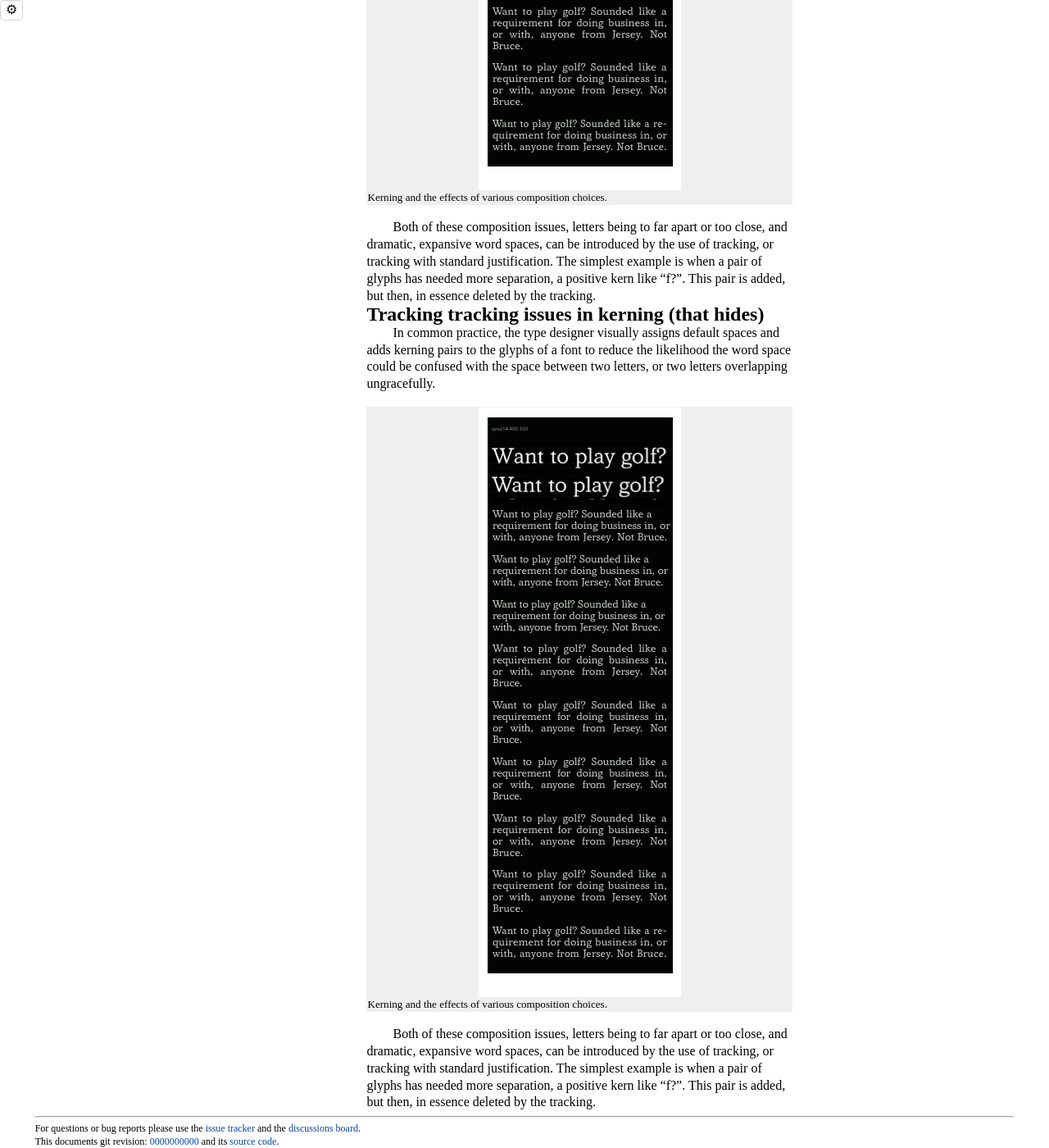
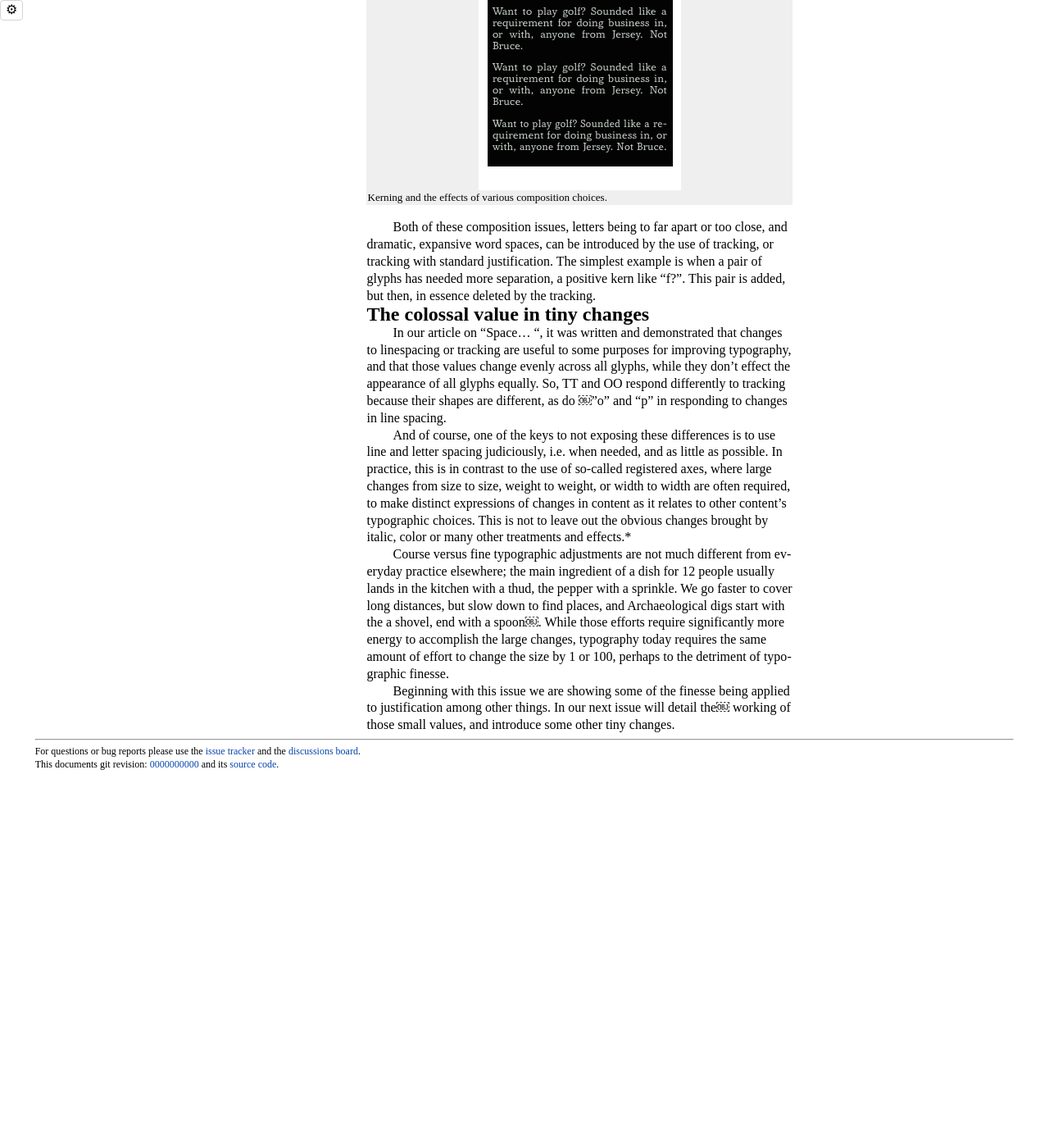
Before and after one commit to graphicore/varla-varfo, a Jekyll site: the page built from Emsquare/Volume-01/Issue-01/Main-Article.md, in a window 1280 px wide and 1400 px high, scrolled down 11510 px. Shown: the whole window at 82% size. Built offline with Jekyll 4.4.1, drawn with Linux system fonts in a browser that asks for light colours; some web fonts are replaced; after the commit the page ends 12450 px from its top, so only the background shows below that.

Commit message:
Update short-02.md

```diff
--- a/Emsquare/Volume-01/Issue-01/shorts/short-02.md
+++ b/Emsquare/Volume-01/Issue-01/shorts/short-02.md
@@ -1,10 +1,11 @@
 ---
-title: "Tracking tracking issues in kerning (that hides)"
+title: "The colossal value in tiny changes"
 ---
 
-In common practice, the type designer visually assigns default spaces and adds kerning pairs to the glyphs of a font to reduce the likelihood the word space could be confused with the space between two letters, or two letters overlapping ungracefully.
-{% include figure
-        src="./images/Figure 1.png"
-        caption="Kerning and the effects of various composition choices."
-%}
-Both of these composition issues, letters being to far apart or too close, and dramatic, expansive word spaces, can be introduced by the use of tracking, or tracking with standard justification. The simplest example is when a pair of glyphs has needed more separation, a positive kern like "f?". This pair is added, but then, in essence deleted by the tracking.
+In our article on “Space… “, it was written and demonstrated that changes to linespacing or tracking are useful to some purposes for improving typography, and that those values change evenly across all glyphs, while they don’t effect the appearance of all glyphs equally. So, TT and OO respond differently to tracking because their shapes are different, as do ￼”o” and “p” in responding to changes in line spacing.
+
+And of course, one of the keys to not exposing these differences is to use line and letter spacing judiciously, i.e. when needed, and as little as possible. In practice, this is in contrast to the use of so-called registered axes, where large changes from size to size, weight to weight, or width to width are often required, to make distinct expressions of changes in content as it relates to other content’s typographic choices. This is not to leave out the obvious changes brought by italic, color or many other treatments and effects.*
+
+Course versus fine typographic adjustments are not much different from everyday practice elsewhere; the main ingredient of a dish for 12 people usually lands in the kitchen with a thud, the pepper with a sprinkle. We go faster to cover long distances, but slow down to find places, and Archaeological digs start with the a shovel, end with a spoon￼. While those efforts require significantly more energy to accomplish the large changes, typography today requires the same amount of effort to change the size by 1 or 100, perhaps to the detriment of typographic finesse.
+
+Beginning with this issue we are showing some of the finesse being applied to justification among other things. In our next issue will detail the￼ working of those small values, and introduce some other tiny changes.
```
